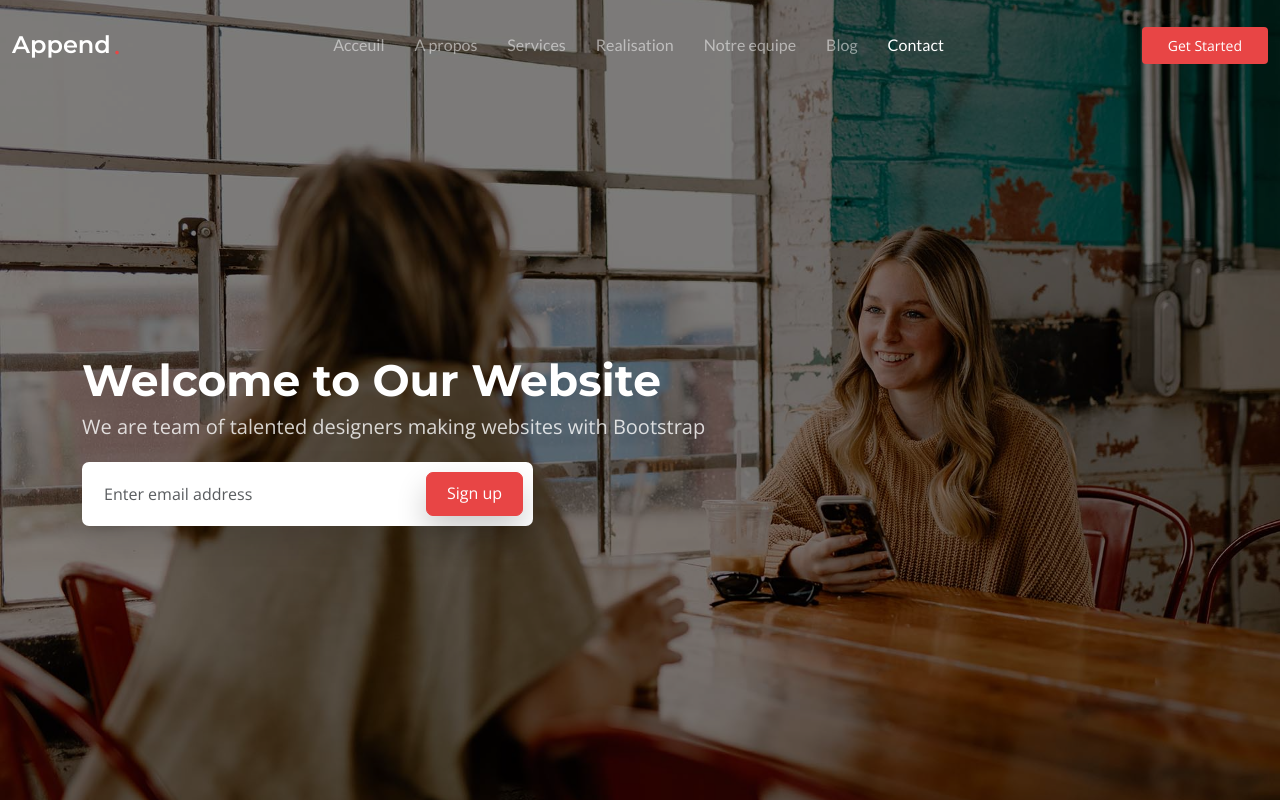
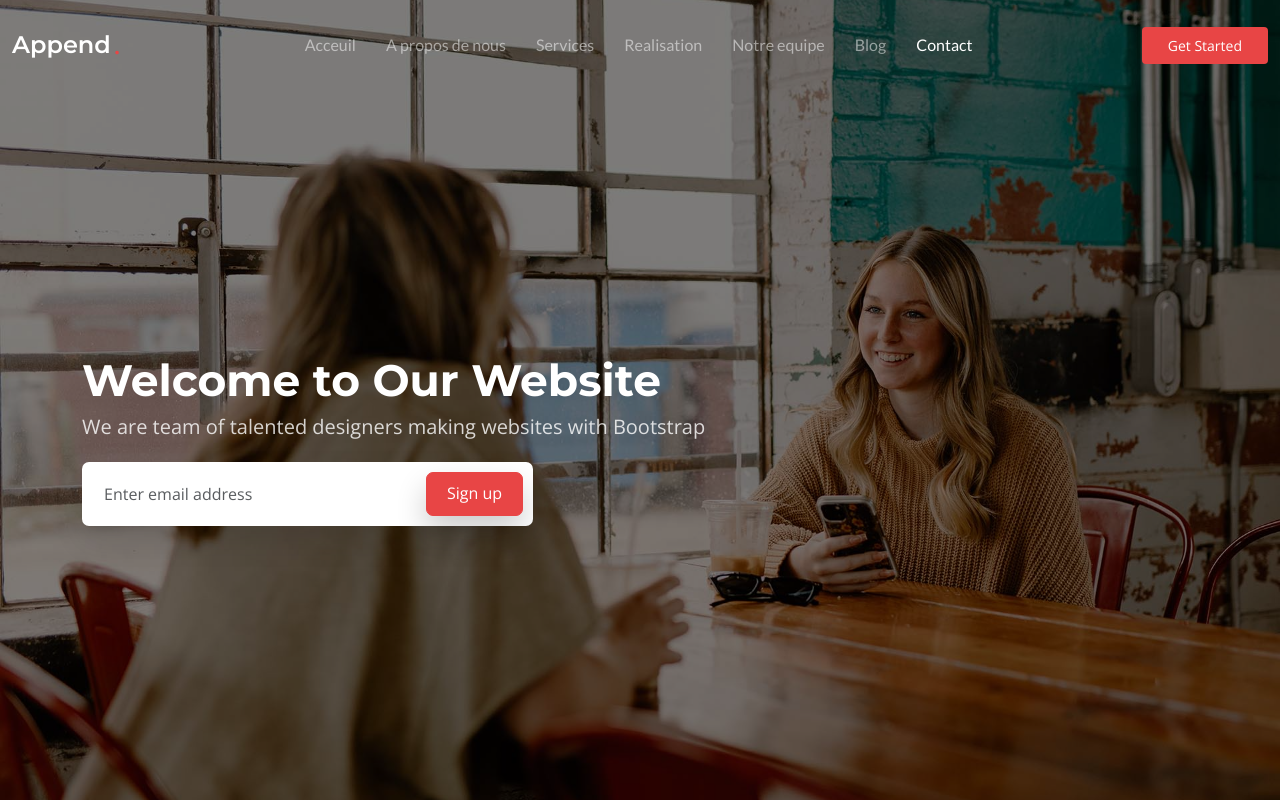
Before and after one commit to Madara1675/Appendd, a plain HTML site: page index.html in a window 1280 px wide. Shown: the top 800 px of the page. Drawn offline with nearby package versions, Linux system fonts and the light colour scheme.

```diff
--- a/index.html
+++ b/index.html
@@ -54,7 +54,7 @@
       <nav id="navmenu" class="navmenu">
         <ul>
           <li><a href="index.html#hero" class="active">Acceuil</a></li>
-          <li><a href="index.html#about">A propos</a></li>
+          <li><a href="index.html#about">A propos de nous</a></li>
           <li><a href="index.html#services">Services</a></li>
           <li><a href="index.html#portfolio">Realisation</a></li>
           <li><a href="index.html#team">Notre equipe</a></li>
```
